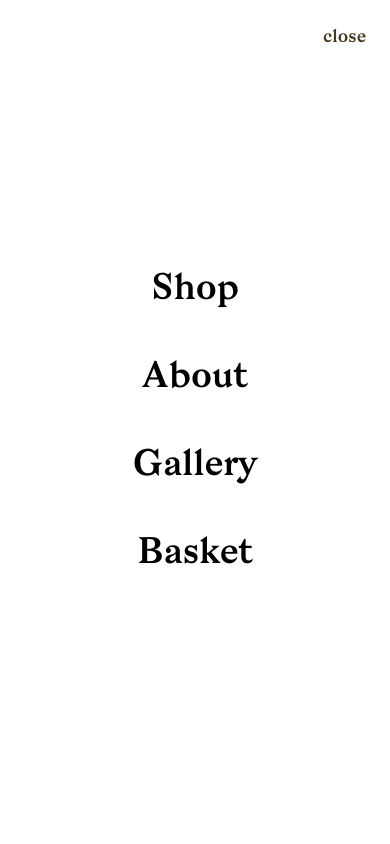
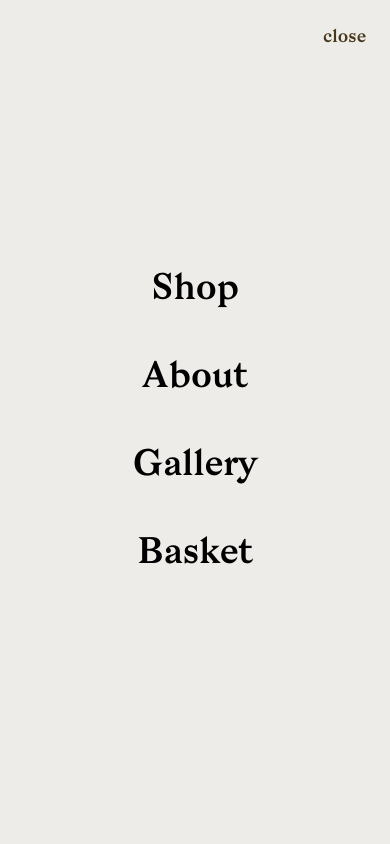
Before and after one commit to EllieForeman/belle-pottery-frontend, a Next.js app: page /cart in a window 390 px wide. Both pictures are taken after a click on the button "menu". Shown: the top 844 px of the page. Built offline with nearby package versions, Linux system fonts and the light colour scheme; a web font is replaced by a local one.

Commit message:
work on cart page

```diff
--- a/app/cart/page.tsx
+++ b/app/cart/page.tsx
@@ -27,7 +27,7 @@ export default function CartPage() {
             {cart.map((item) => (
               <li
                 key={item.id}
-                className="relative first:border-t-[1.5px] border-b-[1.5px] border-[var(--foreground)] py-8"
+                className="relative first:border-t-[1.5px] border-b-[1.5px] border-[var(--foreground)] py-2 sm:py-8"
               >
                 <button
                   className="font-bold absolute top-4 right-2 text-sm text-[var(--foreground)] w-6 h-6 flex items-center justify-center border-[1.5px] border-[var(--foreground)]"
--- a/app/components/menuBar.tsx
+++ b/app/components/menuBar.tsx
@@ -65,7 +65,7 @@ const MenuBar: React.FC = () => {
         {/* Full-Screen Mobile Menu */}
         {isOpen && (
           <div
-            className="fixed inset-0 bg-white z-10 flex flex-col justify-center items-center space-y-6 md:hidden"
+            className="bg-[var(--background)] fixed inset-0 z-10 flex flex-col justify-center items-center space-y-6 md:hidden"
             onClick={() => setIsOpen(false)} // Close the menu when clicking outside the links
           >
             <ul className="text-black font-bagnard text-center space-y-12">
```
